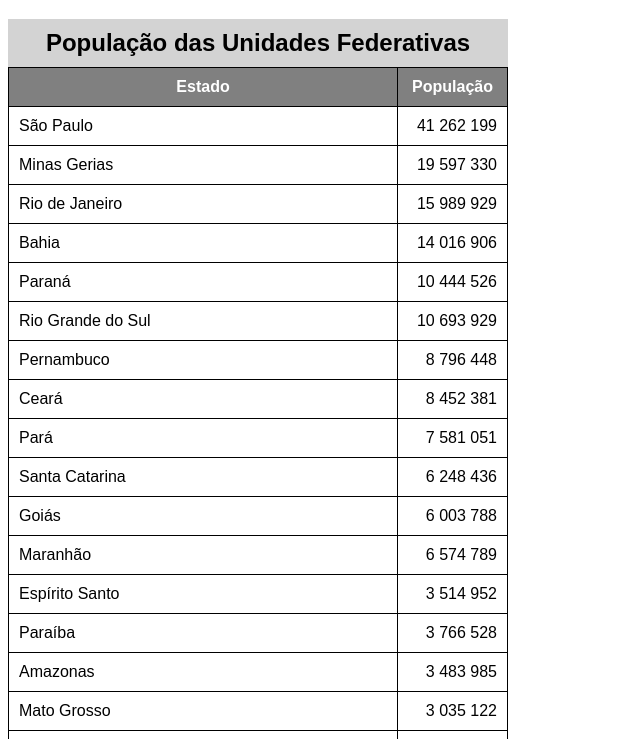
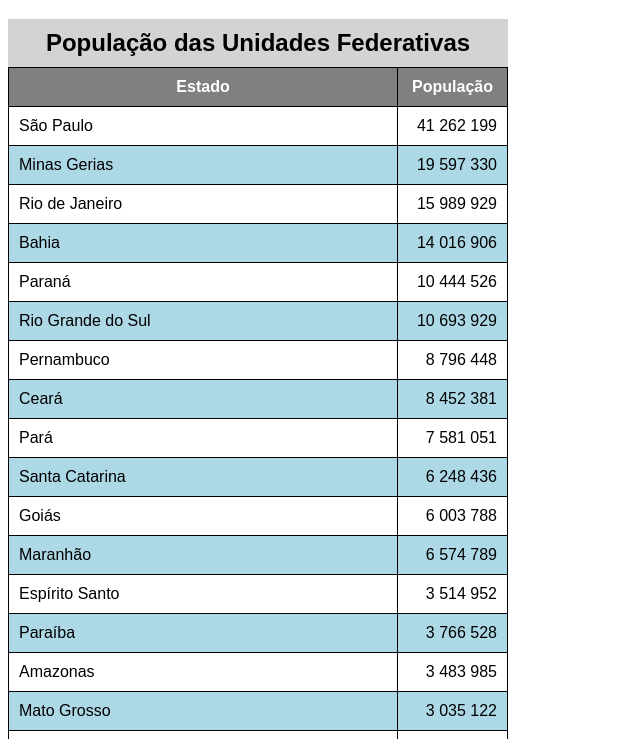
Before and after one commit to Gustavo192001/html-css, a plain HTML site: page exercícios/ex023/tabela002.html in a window 1280 px wide. Shown: the part 61-800 px from the top of the page, without its empty margins (0-640 px from the left). Drawn offline with Linux system fonts and the light colour scheme.

Commit message:
Capítulo 21 Aula 06 – Efeito Zebrado

```diff
--- a/exercícios/ex023/tabela002.html
+++ b/exercícios/ex023/tabela002.html
@@ -30,6 +30,10 @@
             background-color: gray;
             color: white;
 
+        }
+        /*IMPAR > odd  : PAR > even*/
+        tbody > tr:nth-child(2n){
+            background-color: lightblue;
         }
         td.num{
             text-align: right;
```
